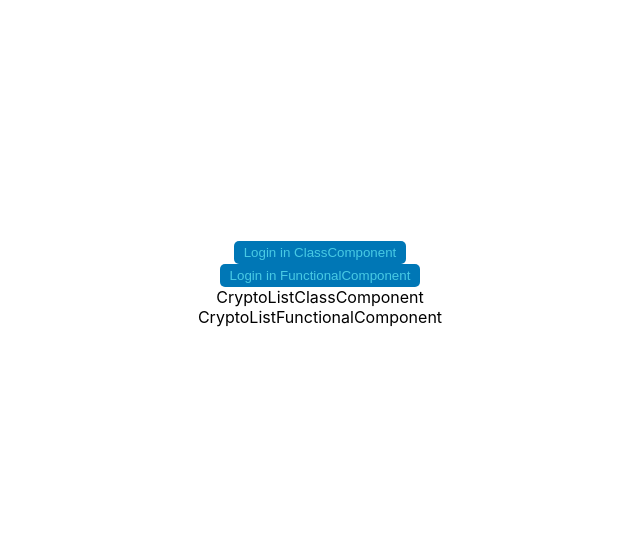
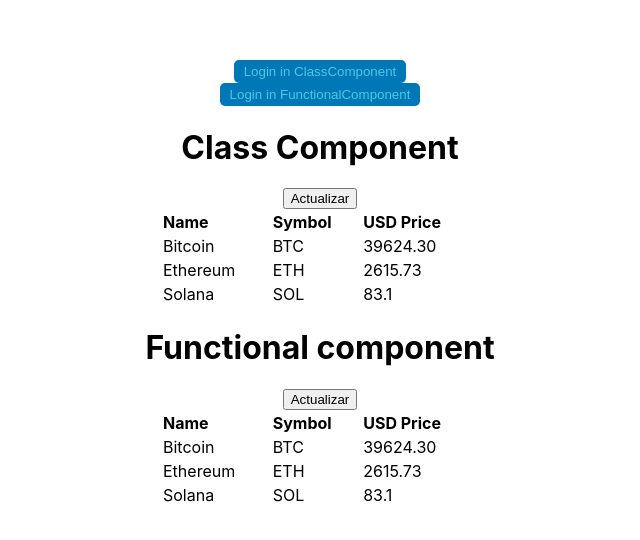
Before and after one commit to GabCh15/ITRProject, a React (Create React App) app: page / in a window 1280 px wide. Shown: the part 116-656 px from the top of the page, without its empty margins (320-960 px from the left). Built offline with nearby package versions, Linux system fonts and the light colour scheme.

Commit message:
Added logic to Crypto List

```diff
--- a/src/components/cryptolist/CryptoListClassComponent.js
+++ b/src/components/cryptolist/CryptoListClassComponent.js
@@ -1,7 +1,45 @@
 import React, { Component } from "react";
+import { getCryptos } from "../../services/CryptoService";
 
 export default class CryptoListClassComponent extends Component {
+  constructor() {
+    super();
+    this.state = { cryptos: []};
+    this.retrieveCryptos = async () => this.setState({ cryptos: await getCryptos() });
+  }
+
+  componentDidMount() {
+    this.retrieveCryptos();
+  }
+
   render() {
-    return <div>CryptoListClassComponent</div>;
+    var cryptosHtmlList = [];
+    this.state.cryptos.forEach((crypto) => {
+      cryptosHtmlList.push(
+        <tr key={crypto.symbol}>
+          <td>{crypto.name} </td>
+          <td>{crypto.symbol} </td>
+          <td>{crypto.usdPrice}</td>
+        </tr>
+      );
+    });
+    return (
+      <>
+      <h1>Class Component</h1>
+        <button onClick={() => this.retrieveCryptos()}>
+          Actualizar
+        </button>
+        <table style={{ width: "25%", textAlign: "left" }}>
+          <thead>
+            <tr>
+              <th>Name</th>
+              <th>Symbol</th>
+              <th>USD Price</th>
+            </tr>
+          </thead>
+          <tbody>{cryptosHtmlList}</tbody>
+        </table>
+      </>
+    );
   }
 }
--- a/src/components/cryptolist/CryptoListFunctionalComponent.js
+++ b/src/components/cryptolist/CryptoListFunctionalComponent.js
@@ -1,5 +1,38 @@
-import React from "react";
+import React, { useEffect, useState } from "react";
+import { getCryptos } from "../../services/CryptoService";
 
 export const CryptoListFunctionalComponent = () => {
-  return <div>CryptoListFunctionalComponent</div>;
+  var [cryptos,setCryptos] = useState([])
+  var retrieveCryptos = async () => setCryptos(await getCryptos());
+  useEffect(() => {
+    retrieveCryptos()
+  })
+
+
+  var cryptosHtmlList = [];
+  cryptos.forEach((crypto) => {
+    cryptosHtmlList.push(
+      <tr key={crypto.symbol}>
+        <td>{crypto.name} </td>
+        <td>{crypto.symbol} </td>
+        <td>{crypto.usdPrice}</td>
+      </tr>
+    );
+  });
+  return (
+    <>
+    <h1>Functional component</h1>
+      <button onClick={() => retrieveCryptos()}>Actualizar</button>
+      <table style={{ width: "25%", textAlign: "left" }}>
+        <thead>
+          <tr>
+            <th>Name</th>
+            <th>Symbol</th>
+            <th>USD Price</th>
+          </tr>
+        </thead>
+        <tbody>{cryptosHtmlList}</tbody>
+      </table>
+    </>
+  );
 };
--- /dev/null
+++ b/src/model/CryptoDoomies.js
@@ -0,0 +1,17 @@
+export var cryptos = [
+  {
+    name: "Bitcoin",
+    symbol: "BTC",
+    usdPrice: "39624.30",
+  },
+  {
+    name: "Ethereum",
+    symbol: "ETH",
+    usdPrice: "2615.73",
+  },
+  {
+    name: "Solana",
+    symbol: "SOL",
+    usdPrice: "83.1"
+  },
+];
--- /dev/null
+++ b/src/services/CryptoService.js
@@ -0,0 +1,6 @@
+import { cryptos } from "../model/CryptoDoomies";
+
+export const getCryptos = () =>
+  new Promise((resolve, reject) => {
+    resolve(cryptos)
+  });
--- a/src/services/LoginService.js
+++ b/src/services/LoginService.js
@@ -1,5 +1,4 @@
-export const loginFunction = (loginState) => {
-    return new Promise((resolve, reject) => {
-      resolve(!loginState);
-    });
-  };
+export const loginFunction = (loginState) =>
+  new Promise((resolve, reject) => {
+    resolve(!loginState);
+  });
--- a/src/view/login.css
+++ b/src/view/login.css
@@ -1,10 +1,8 @@
-button {
+
+
+.loginButton {
   appearance: none;
   border: none;
-  background-color: white;
-}
-
-.loginButton {
   background-color: #0077b6;
   color: #48cae4;
   border-radius: 5px;
```
